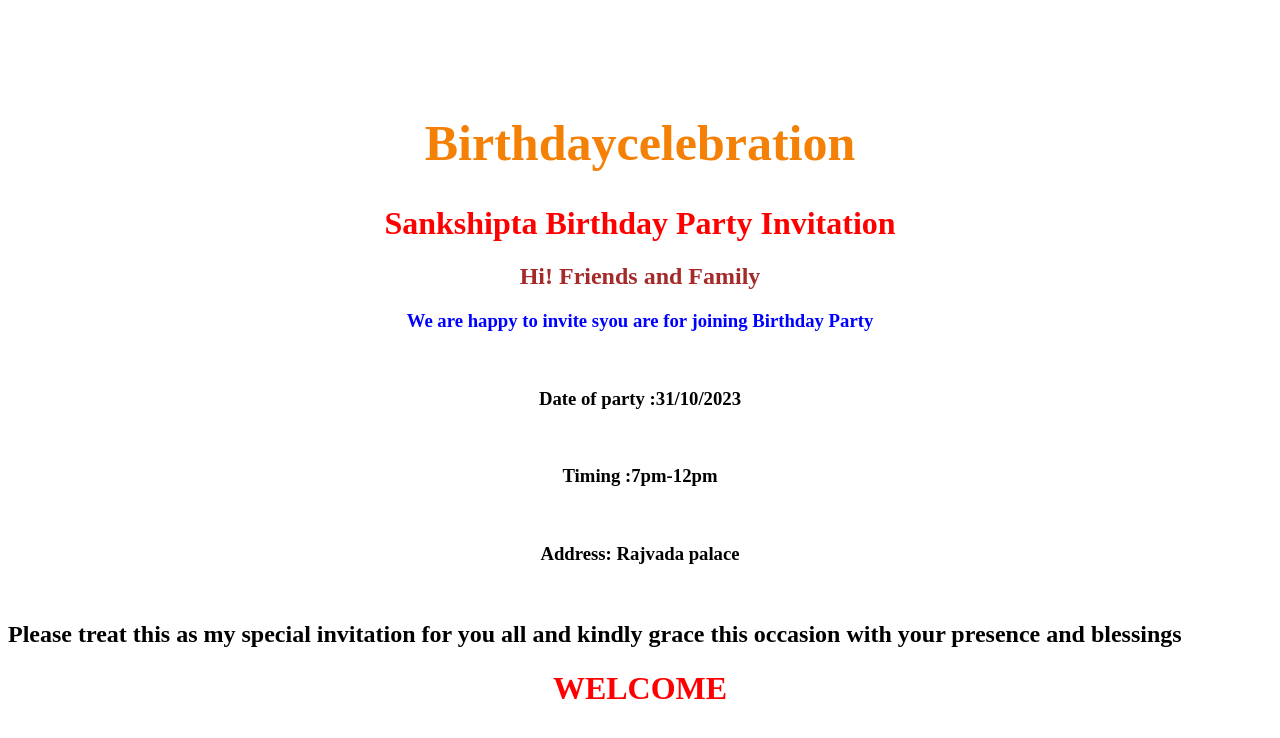
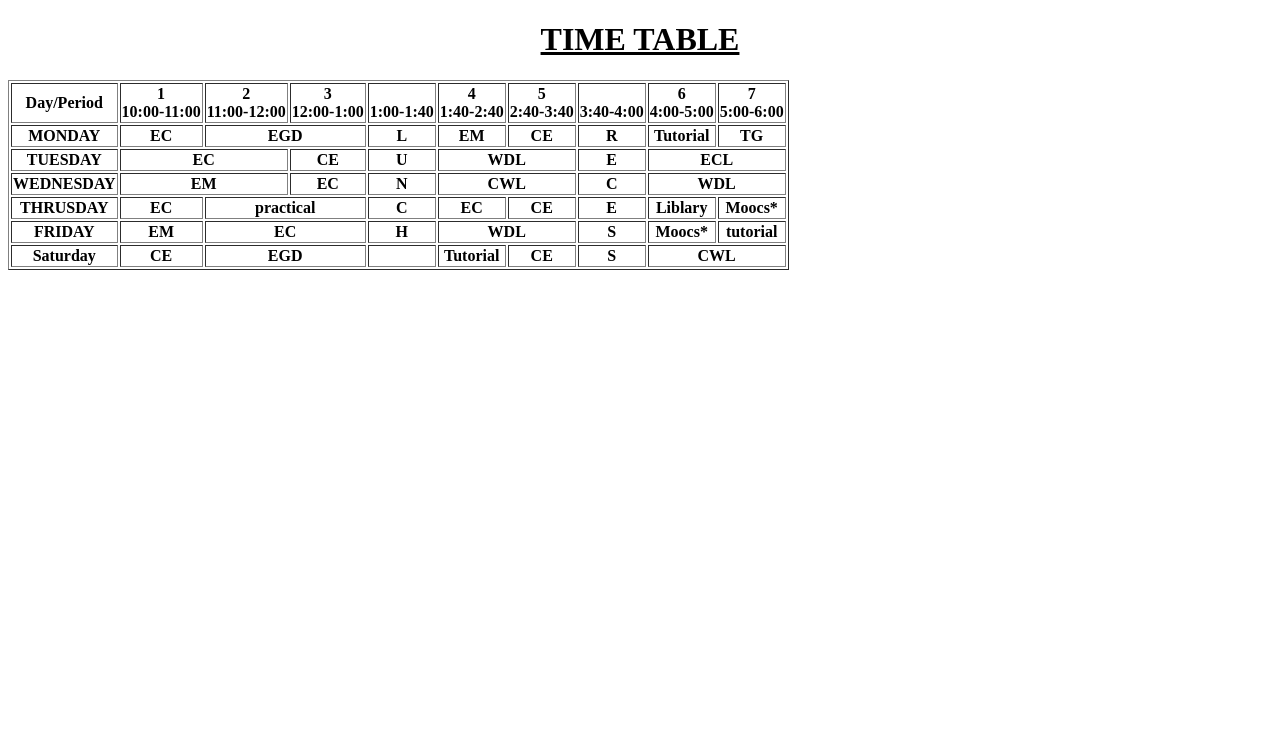
Before and after one commit to sankshipta/2nd-Pratical, a plain HTML site: page index.html in a window 1280 px wide. Drawn offline with Linux system fonts and the light colour scheme.

Commit message:
Added time table

```diff
--- a/index.html
+++ b/index.html
@@ -1,22 +1,87 @@
-<DOCTYPE html>
+<!Doctype html>
 <html>
-<head>
-<title> Invitiation Card </title>
+  <head>
+    <title> TIME TABLE </title>
 </head>
-<body style ="background-image :url('manju.jpg'); background-repeat:no-repeat; background-size:cover;">
-   <br>
-   <br>
-   <br>
-   <br>
-      <h1 style = "text-align:center; font-size:50px; color:rgb(244,129,6); font-family: Lucide Handwrighting;"><b>Birthdaycelebration</b></h1>
-      <h1 style="text-align:center;color:red;" >Sankshipta Birthday Party Invitation</h1>
-      <h2 style="text-align:center;color:brown;">Hi! Friends and Family </h3>
-      <h3 style="text-align:center;color:blue;">We are happy to invite syou are for joining Birthday Party </h3>
-      <br>
-      <h3 style="text-align:center;color:purpule;"> Date of party :31/10/2023</h3><br>
-      <h3 style="text-align:center;color:purpule;"> Timing :7pm-12pm</h3><br>
-      <h3 style="text-align:center;color:purpule;"> Address: Rajvada palace</h3><br>
-         <h2 style="text-aligin:center">Please treat this as my special invitation for you all and kindly grace this occasion with your presence and blessings</h2>
-         <h1 style="text-align:center;color:red;"><b>WELCOME</b></h1>
+<body>
+      <u><h1 style="color:black" align="center"> TIME TABLE </h1></u>
+     <table border="1">
+ <tr>
+<th> Day/Period </th>
+<td align="center"><b>1<br>10:00-11:00</b></td>
+<td align="center"><b>2<br>11:00-12:00</b></td>
+<td align="center"><b>3<br>12:00-1:00</b></td>
+<td align="center"><b><br>1:00-1:40</b></td>
+<td align="center"><b>4<br>1:40-2:40</b></td>
+<td align="center"><b>5<br>2:40-3:40</b></td>
+<td align="center"><b><br>3:40-4:00</b></td>
+<td align="center"><b>6<br>4:00-5:00</b></td>
+<td align="center"><b>7<br>5:00-6:00</b></td>
+</tr>
+<tr>
+<th>MONDAY</th>
+<td align="center"><b>EC</b></td>
+<td align="center" colspan="2"><b>EGD</b></td>
+<td align="center"><b>L</b></td>
+<td align="center"><b>EM</b></td>
+<td align="center"><b>CE</b></td>
+<td align="center"><b>R</b></td>
+<td align="center"><b>Tutorial</b></td>
+<td align="center"><b>TG</b></td>
+</tr>
+<tr>
+<th>TUESDAY</th>
+<td align="center" colspan="2"><b>EC</b></td>
+<td align="center"><b>CE</b></td>
+<td align="center"><b>U</b></td>
+<td align="center" colspan="2"><b>WDL</b></td>
+<td align="center"><b>E</b></td>
+<td align="center" colspan="2"><b>ECL</b></td>
+
+
+</tr>
+<tr>
+<th>WEDNESDAY</th>
+<td align="center" colspan="2"><b>EM</b></td>
+<td align="center"><b>EC</b></td>
+<td align="center"><b>N</b></td>
+<td align="center" colspan="2"><b>CWL</b></td>
+<td align="center"><b>C</b></td>
+<td align="center" colspan="2"><b>WDL</b></td>
+</tr>
+<tr>
+<th>THRUSDAY</th>
+<td align="center"><b>EC</b></td>
+<td align="center" colspan="2"><b>practical</b></td>
+<td align="center"><b>C</b></td>
+<td align="center"><b>EC</b></td>
+<td align="center"><b>CE</b></td>
+<td align="center"><b>E</b></td>
+<td align="center"><b>Liblary</b></td>
+<td align="center"><b>Moocs*</b></td>
+
+</tr>
+<tr>
+<th>FRIDAY</th>
+<td align="center"><b>EM</b></td>
+<td align="center" colspan="2"><b>EC</b></td>
+<td align="center"><b>H</b></td>
+<td align="center" colspan="2"><b>WDL</b></td>
+<td align="center"><b>S</b></td>
+<td align="center"><b>Moocs*</b></td>
+<td align="center"><b>tutorial</b></td>
+
+</tr>
+<tr>
+<th>Saturday</th>
+<td align="center"><b>CE</b></td>
+<td align="center" colspan="2"><b>EGD</b></td>
+<td align="center"><b></b></td>
+<td align="center"><b>Tutorial</b></td>
+<td align="center"><b>CE</b></td>
+<td align="center"><b>S</b></td>
+<td align="center" colspan="2"><b>CWL</b></td>
+</tr>
+
 </body>
 </html>
```
